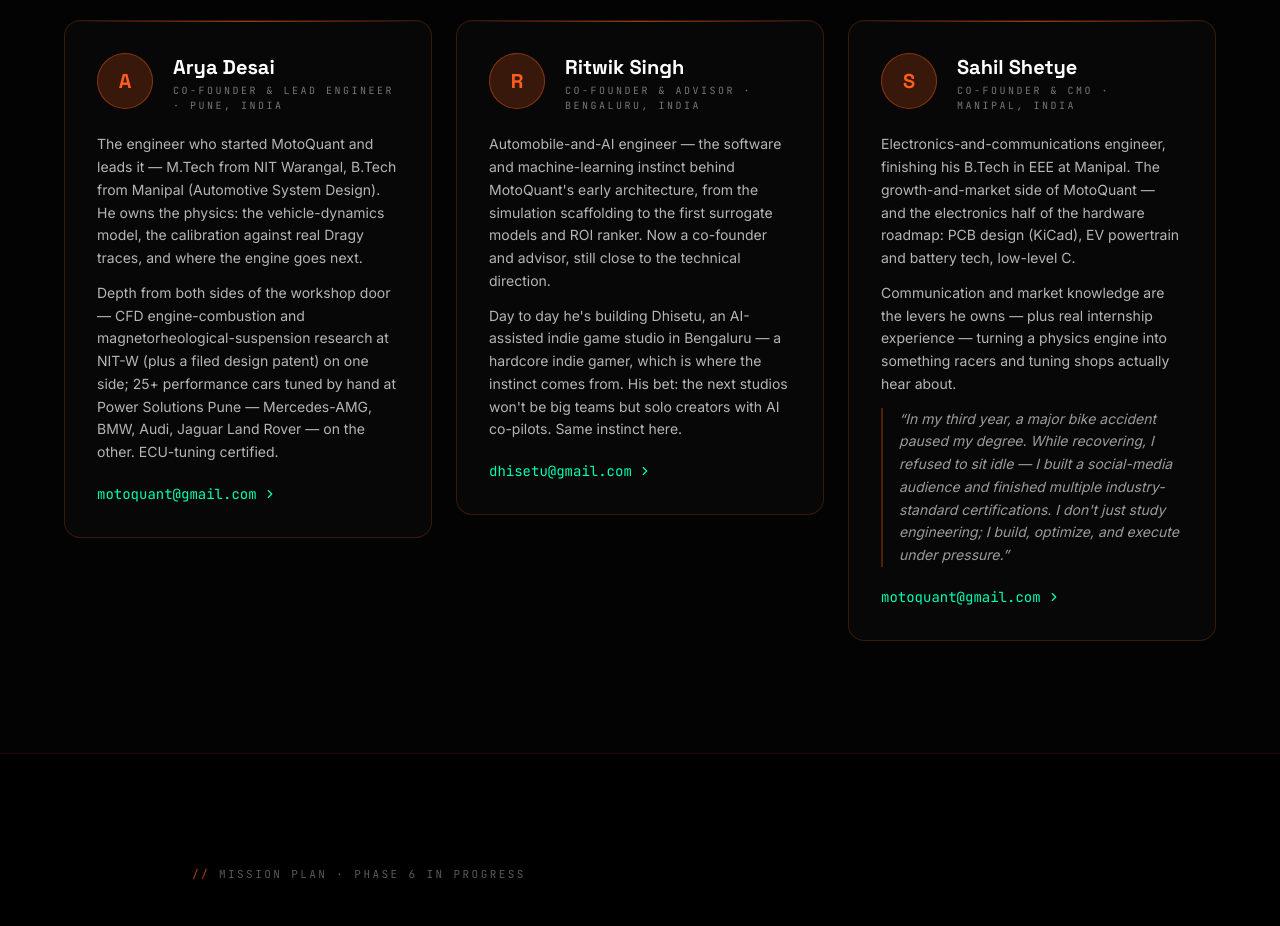
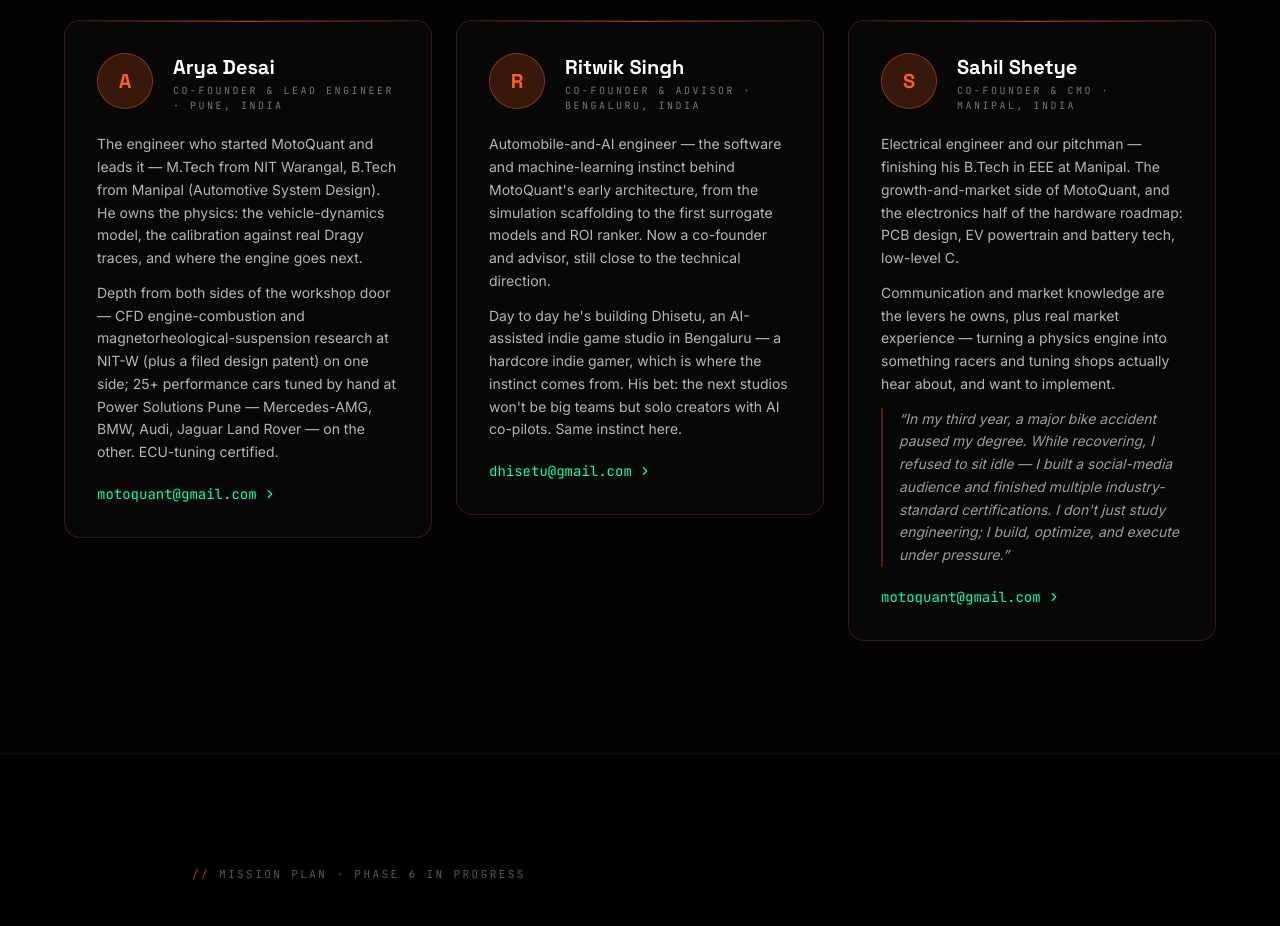
Before and after one commit to toto171/MotoQuant.in, a Next.js app in the folder web/: page /about in a window 1280 px wide. Shown: the part 1440-2366 px from the top of the page. Built offline with nearby package versions, Linux system fonts and the light colour scheme; no server answers.

Commit message:
content(web): refresh Sahil's About bio (pitchman framing)
Reword the first two paragraphs of Sahil's founder card — 'electrical
engineer and our pitchman', trim the electronics list, and swap
internship for real market experience ('...hear about, and want to
implement').

```diff
--- a/web/app/about/page.js
+++ b/web/app/about/page.js
@@ -174,10 +174,10 @@ export default function AboutPage() {
             <Reveal delay={0.16}>
               <FounderCard initial="S" name="Sahil Shetye" role="Co-founder & CMO · Manipal, India" email="motoquant@gmail.com">
                 <p>
-                  Electronics-and-communications engineer, finishing his B.Tech in EEE at Manipal. The growth-and-market side of MotoQuant — and the electronics half of the hardware roadmap: PCB design (KiCad), EV powertrain and battery tech, low-level C.
+                  Electrical engineer and our pitchman — finishing his B.Tech in EEE at Manipal. The growth-and-market side of MotoQuant, and the electronics half of the hardware roadmap: PCB design, EV powertrain and battery tech, low-level C.
                 </p>
                 <p>
-                  Communication and market knowledge are the levers he owns — plus real internship experience — turning a physics engine into something racers and tuning shops actually hear about.
+                  Communication and market knowledge are the levers he owns, plus real market experience — turning a physics engine into something racers and tuning shops actually hear about, and want to implement.
                 </p>
                 <p className="border-l-2 border-brand-orange/30 pl-4 italic text-white/60">
                   &ldquo;In my third year, a major bike accident paused my degree. While recovering, I refused to sit idle — I built a social-media audience and finished multiple industry-standard certifications. I don&apos;t just study engineering; I build, optimize, and execute under pressure.&rdquo;
```
